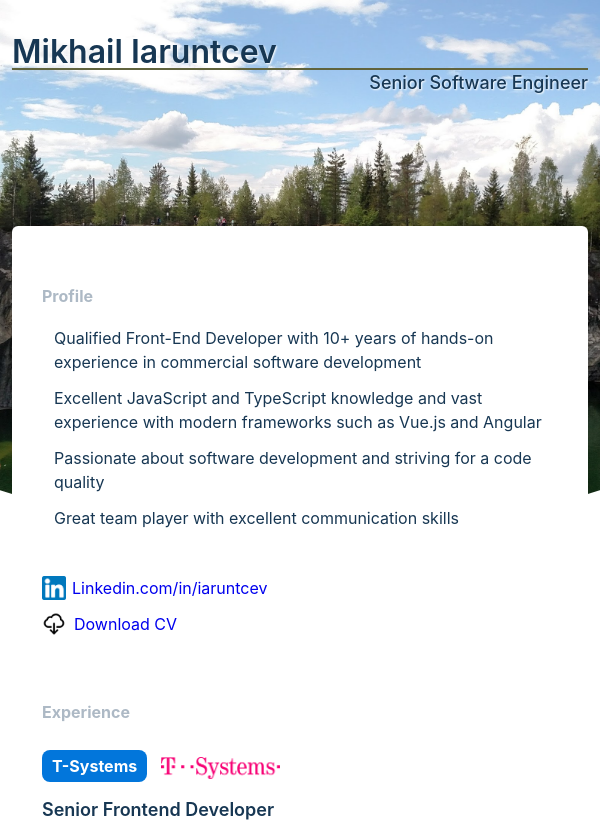
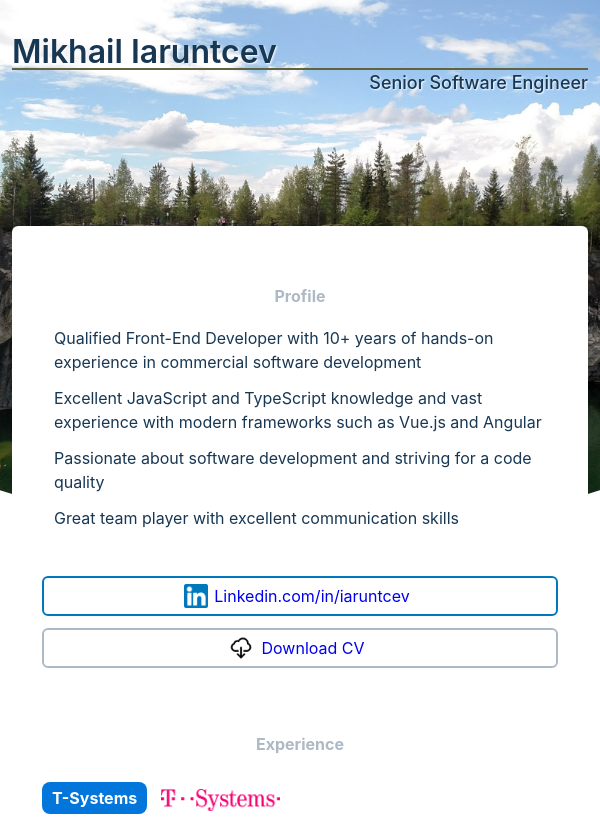
Before and after one commit to KleJ/klej.github.io, a Vue app: page / in a window 600 px wide. Shown: the top 822 px of the page. Built offline with nearby package versions, Linux system fonts and the light colour scheme.

Commit message:
update main layout for mobile version

```diff
--- a/src/components/MainComponent.vue
+++ b/src/components/MainComponent.vue
@@ -6,34 +6,40 @@
     </div>
     <div class="main">
       <section class="main__bar">
-        <a href="https://www.linkedin.com/in/iaruntcev/" class="linked">
+        <a
+            href="https://www.linkedin.com/in/iaruntcev/"
+            target="_blank"
+            class="linked">
           <span class="linked__icon"/>
           <span class="linked__text">Linkedin.com/in/iaruntcev</span>
         </a>
-        <a :href="`${publicPath}mike_cv.pdf`" class="download" download>
+        <a
+            class="download"
+            :href="`${publicPath}mike_cv.pdf`"
+            download>
           <span class="download__text">Download CV</span>
           <span class="download__icon"/>
         </a>
       </section>
 
       <section class="section__profile">
-        <h2>Profile</h2>
+        <h2 class="section-title">Profile</h2>
         <ProfileBlock :descriptions="profile"/>
       </section>
 
       <section>
-        <h2>Experience</h2>
+        <h2 class="section-title">Experience</h2>
         <ExperienceBlock
             v-for="(work, index) in workLog" :data="work" :key="index"/>
       </section>
 
       <section>
-        <h2>Education</h2>
+        <h2 class="section-title">Education</h2>
         <EducationBlock :data="education"/>
       </section>
 
       <section>
-        <h2>Languages</h2>
+        <h2 class="section-title">Languages</h2>
         <div class="langs">
           <div v-for="(lang, index) in languages" :key="index" class="lang">
             <span class="lang__icon" :class="lang.icon"/>
@@ -99,6 +105,8 @@ export default {
 <style lang="scss" scoped>
 @import "../styles/variables";
 
+$li-color: #0078bd;
+
 .header {
   margin: 36px 0 130px;
   text-shadow: 1px 1px 2px $white
@@ -125,7 +133,7 @@ export default {
   border-radius: 6px;
   background: $white;
 
-  section h2 {
+  .section-title {
     color: v-bind(rgb);
   }
 }
@@ -145,18 +153,6 @@ export default {
   margin: 6px 0;
 }
 
-.download:hover {
-  font-weight: $font-weight-medium;
-  color: $white;
-  background-color: $gray-173;
-  border-radius: 2px;
-  width: fit-content;
-
-  .download__icon {
-    content: url('~@/assets/download_white.png');
-  }
-}
-
 .download__icon {
   content: url('~@/assets/download.png');
   height: 24px;
@@ -171,16 +167,6 @@ export default {
 .linked__text,
 .download__text {
   padding: 0 6px;
-}
-
-.linked__text:hover {
-  $li-color: #0078bd;
-
-  background-color: $li-color;
-  border-radius: 0 2px 2px 0;
-  color: $white;
-  font-weight: $font-weight-medium;
-  margin-left: -2px;
 }
 
 .langs {
@@ -227,6 +213,25 @@ export default {
 }
 
 @media screen and (max-width: 600px) {
+  .section-title {
+    text-align: center;
+  }
+
+  .linked,
+  .download {
+    padding: 6px;
+    justify-content: center;
+    border-radius: 6px;
+  }
+
+  .linked {
+    border: 2px solid $li-color;
+  }
+
+  .download {
+    border: 2px solid $gray-173;
+  }
+
   .section__profile {
     order: -1;
     margin-bottom: 24px;
@@ -234,10 +239,32 @@ export default {
 
   .main__bar {
     flex-direction: column;
+    justify-content: center;
 
     .download__icon {
       order: -1;
     }
   }
 }
+
+@media screen and (min-width: 600px) {
+  .download:hover {
+    font-weight: $font-weight-medium;
+    color: $white;
+    background-color: $gray-173;
+    border-radius: 2px;
+
+    .download__icon {
+      content: url('~@/assets/download_white.png');
+    }
+  }
+
+  .linked__text:hover {
+    background-color: $li-color;
+    border-radius: 0 2px 2px 0;
+    color: $white;
+    font-weight: $font-weight-medium;
+    margin-left: -2px;
+  }
+}
 </style>
```
